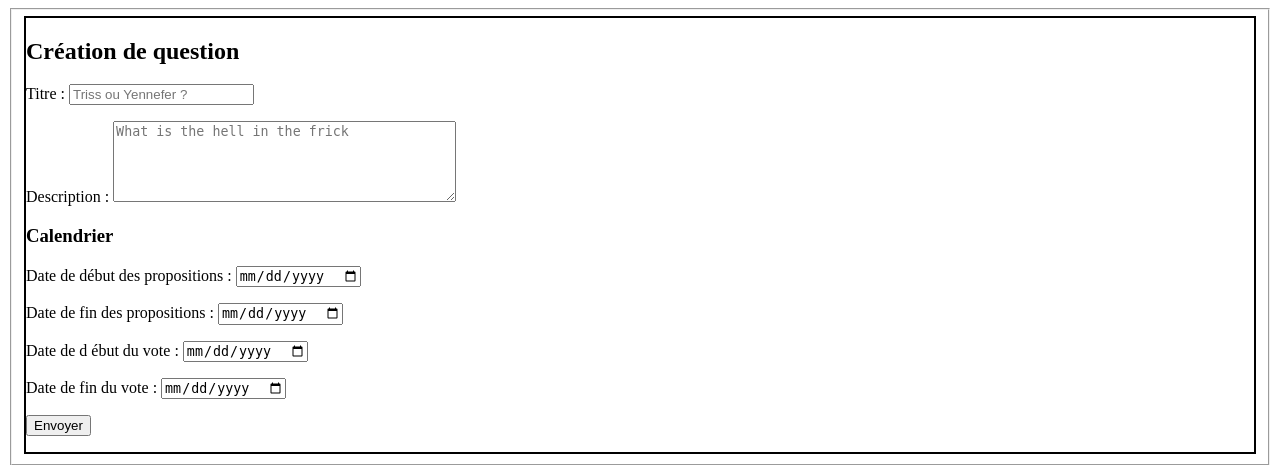
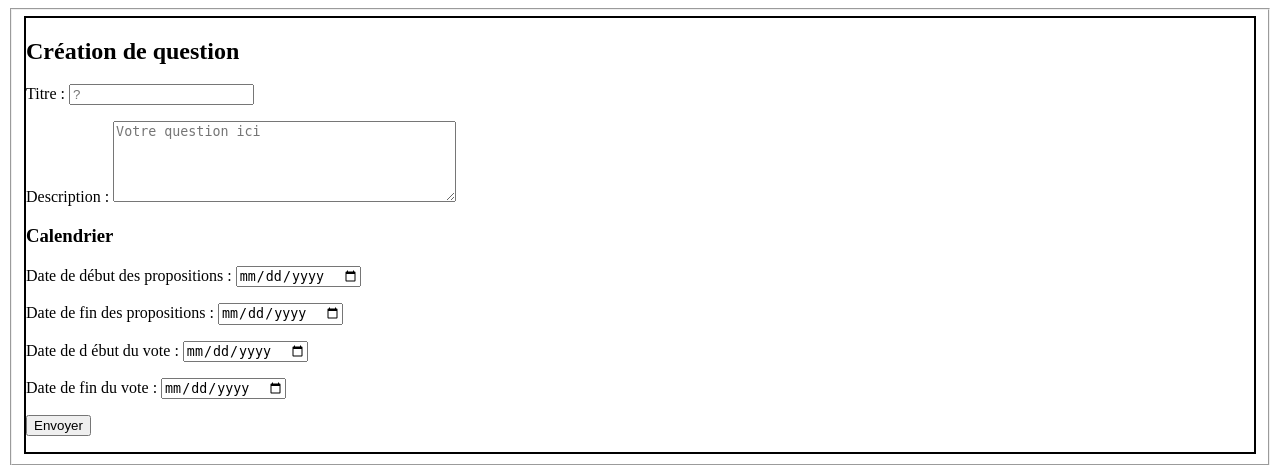
Before and after one commit to TheodorePicot/SAE.S3-Themis, a PHP site: page /create.php in a window 1280 px wide. Shown: the top 465 px of the page. Run offline with PHP 8.4, Linux system fonts and the light colour scheme.

Commit message:
update php

```diff
--- a/src/View/question/create.php
+++ b/src/View/question/create.php
@@ -4,12 +4,12 @@
             <h2>Création de question</h2>
             <p>
                 <label for="titreQuestion">Titre</label> :
-                <input type="text" placeholder="Triss ou Yennefer ?" name="titreQuestion" id="titreQuestion" max="99" maxlength="99" required/>
+                <input type="text" placeholder="?" name="titreQuestion" id="titreQuestion" max="99" maxlength="99" required/>
             </p>
 
             <p>
                 <label for="descriptionQuestion">Description</label> :
-                <textarea placeholder="What is the hell in the frick" name="descriptionQuestion" id="descriptionQuestion"
+                <textarea placeholder="Votre question ici" name="descriptionQuestion" id="descriptionQuestion"
                           maxlength="700" required rows="5" cols="40"></textarea>
             </p>
 
--- a/src/View/question/update.php
+++ b/src/View/question/update.php
@@ -6,13 +6,13 @@
 
             <p>
                 <label for="titreQuestion">Titre</label> :
-                <input type="text" placeholder="Triss ou Yennefer ?" value="<?= $question->getTitreQuestion() ?>"
+                <input type="text" placeholder="?" value="<?= $question->getTitreQuestion() ?>"
                        name="titreQuestion" id="titreQuestion" max="99" maxlength="99" required/>
             </p>
 
             <p>
                 <label for="descriptionQuestion">Description</label> :
-                <textarea placeholder="What is the hell in the frick" name="descriptionQuestion"
+                <textarea placeholder="Decrire la question" name="descriptionQuestion"
                           id="descriptionQuestion"
                           required rows="5" cols="40"
                           maxlength="700"><?= $question->getDescriptionQuestion() ?></textarea>
```
